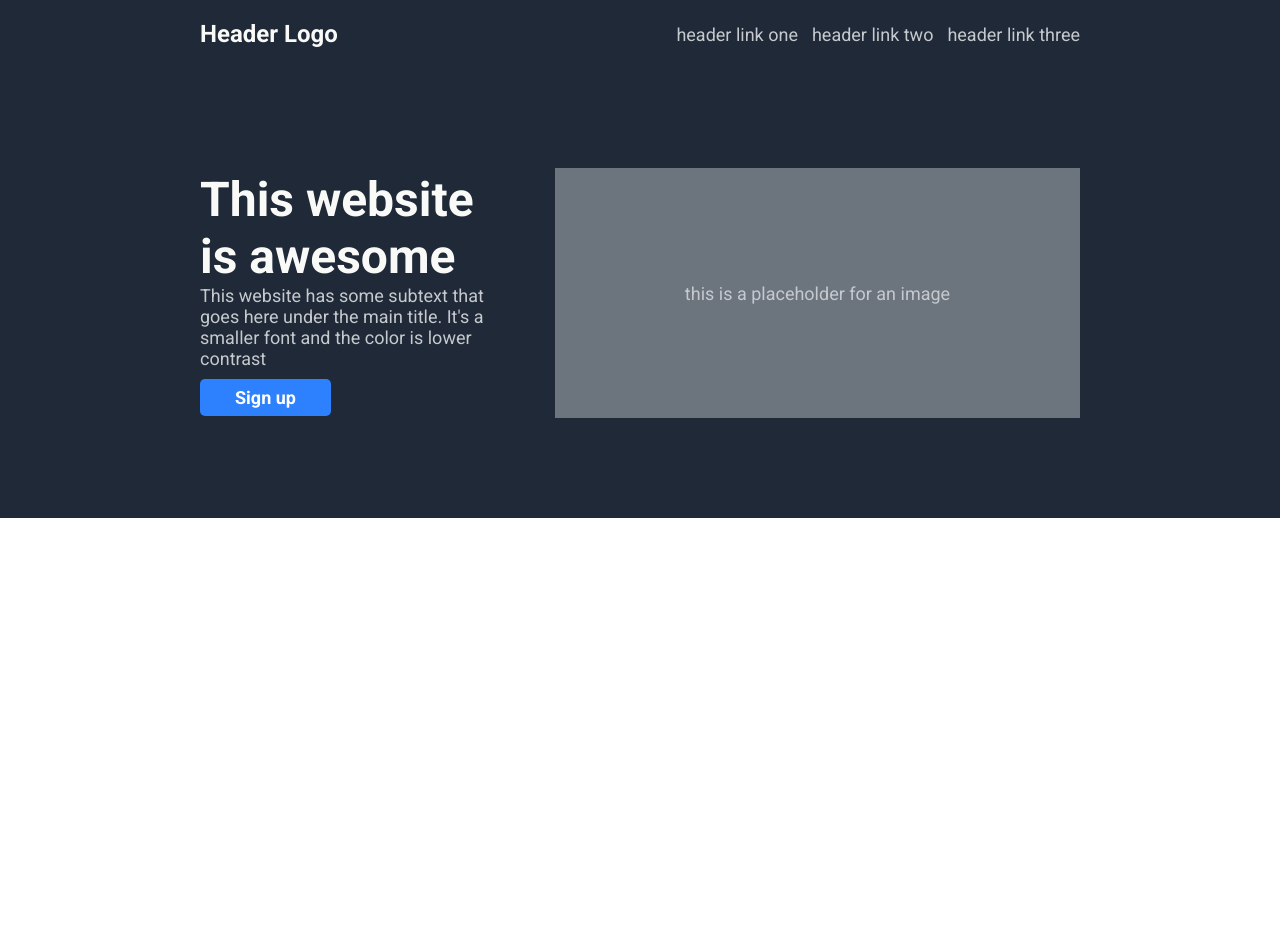
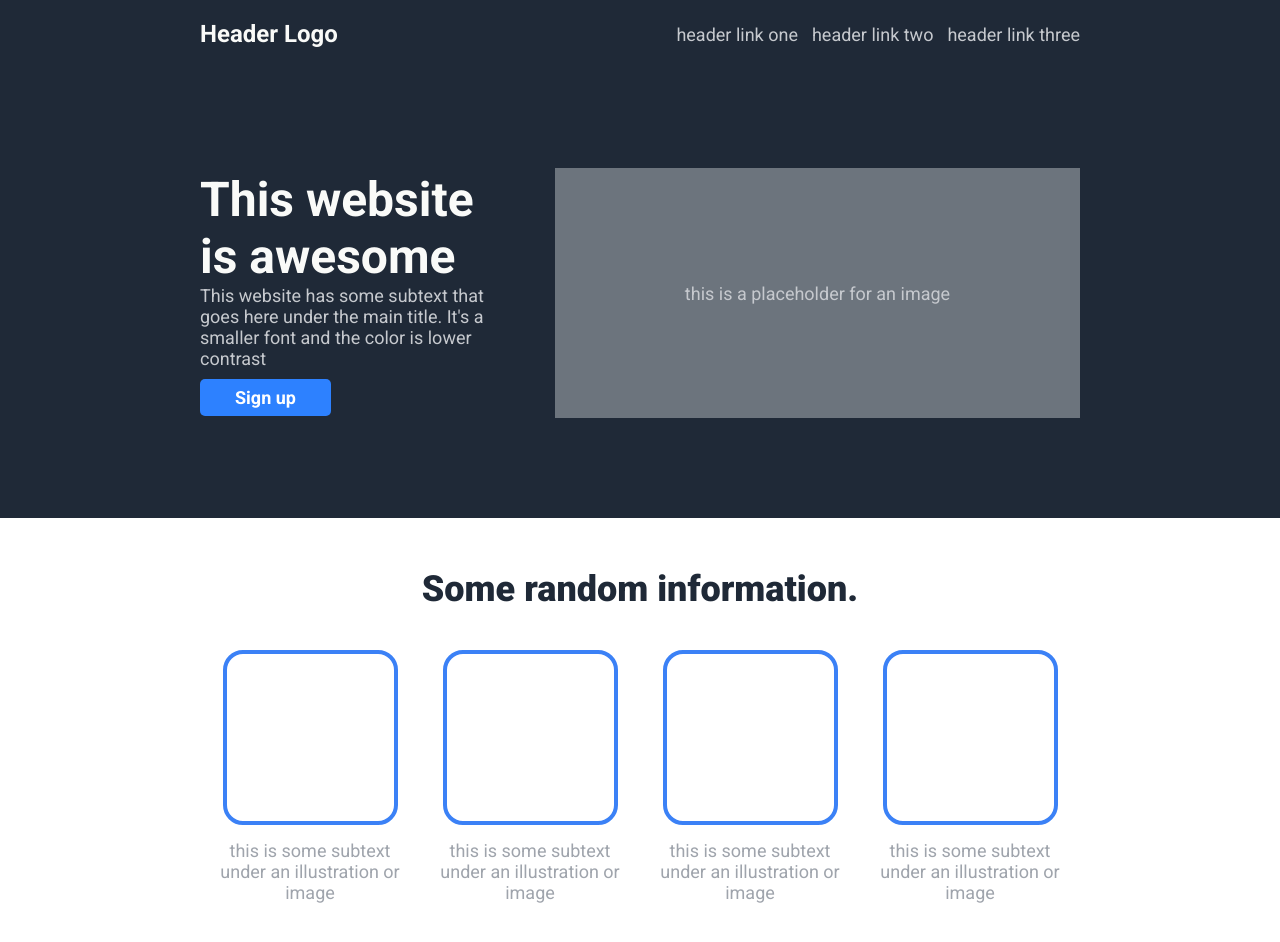
Before and after one commit to meistercodes/landingpage, a plain HTML site: page index.html in a window 1280 px wide. Before the commit the page ends 800 px from the top, so only its background shows below. Drawn offline with Linux system fonts and the light colour scheme.

Commit message:
odin landing page

```diff
--- a/index.html
+++ b/index.html
@@ -30,5 +30,26 @@
             </div>
         </div>
     </header>
+    <section class="sectiontwo">
+        <h2>Some random information.</h2>
+        <div class="sectiontwocontainer">
+            <div class="info">
+                <div class="box"></div>
+                <div class="boxtext">this is some subtext under an illustration or image</div>
+            </div>
+            <div class="info">
+                <div class="box"></div>
+                <div class="boxtext">this is some subtext under an illustration or image</div>
+            </div>
+            <div class="info">
+                <div class="box"></div>
+                <div class="boxtext">this is some subtext under an illustration or image</div>
+            </div>
+            <div class="info">
+                <div class="box"></div>
+                <div class="boxtext">this is some subtext under an illustration or image</div>
+            </div>
+        </div>
+    </section>
 </body>
 </html>
--- a/styles.css
+++ b/styles.css
@@ -71,3 +71,43 @@ header {
     margin-left: 70px;
     color: #C6C9CE;
 }
+
+.sectiontwo {
+    margin: 50px 0;
+}
+
+.sectiontwocontainer {
+    display: flex;
+    justify-content: center;
+    gap: 20px;
+    text-align: center;
+}
+
+.sectiontwo h2 {
+    font-size: 36px;
+    font-weight: 900;
+    color: #1f2937;
+    text-align: center;
+    margin-bottom: 40px;
+}
+
+.box {
+    width: 175px;
+    height: 175px;
+    border: 4px solid #3B81F6;
+    border-radius: 20px;
+}
+
+.boxtext {
+    font-size: 18px;
+    margin-top: 15px;
+}
+
+.info {
+    display: flex;
+    flex-direction: column;
+    justify-content: center;
+    align-items: center;
+    max-width: 200px;
+    color: #9FA4AC;
+}
```
